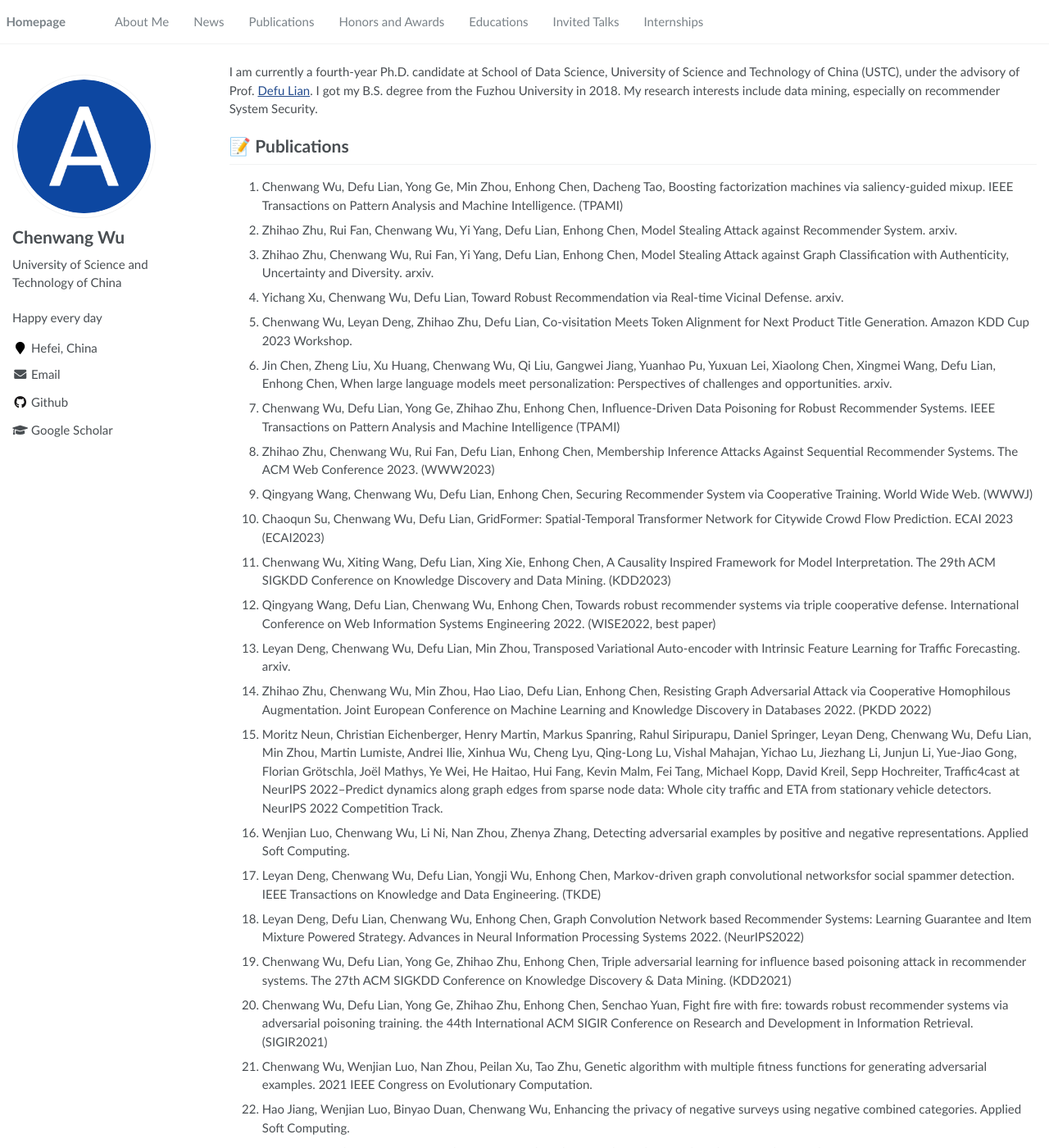
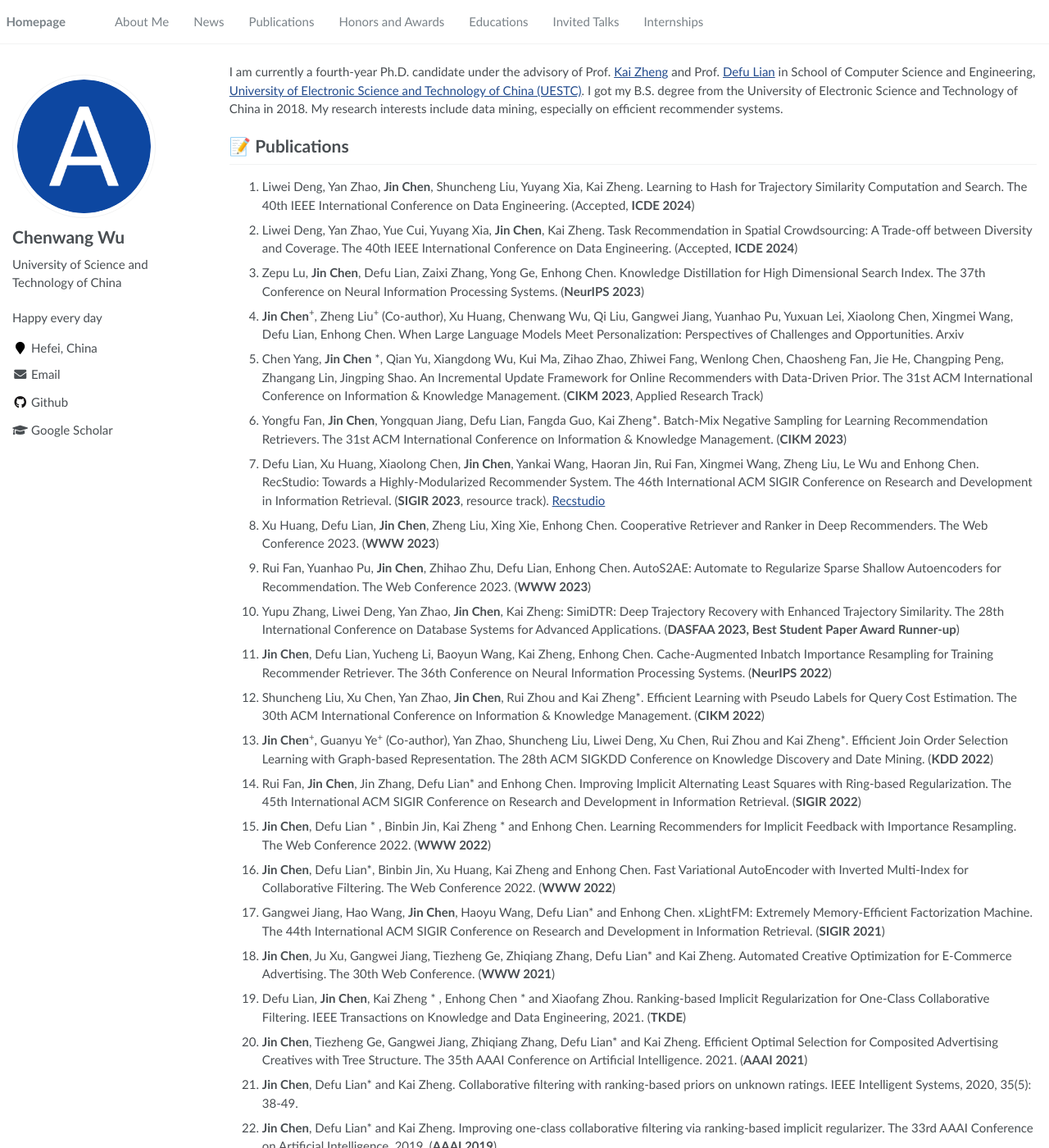
Before and after one commit to Daftstone/Daftstone.github.io, a Jekyll site: the page built from _pages/about.md, in a window 1280 px wide and 1400 px high. Shown: the whole window at 82% size. Built offline with Jekyll 4.4.1, drawn with Linux system fonts in a browser that asks for light colours; some of the changed text lies outside the part shown.

Commit message:
Update about.md

```diff
--- a/_pages/about.md
+++ b/_pages/about.md
@@ -17,67 +17,94 @@ redirect_from:
 
 <span class='anchor' id='about-me'></span>
 
-
-I am currently a fourth-year Ph.D. candidate at School of Data Science, University of Science and Technology of China (USTC), under the advisory of Prof. [Defu Lian](https://faculty.ustc.edu.cn/liandefu). I got my B.S. degree from the Fuzhou University in 2018.
-My research interests include data mining, especially on recommender System Security.
+I am currently a fourth-year Ph.D. candidate under the advisory of Prof. [Kai Zheng](https://zheng-kai.com/) and Prof. [Defu Lian](http://staff.ustc.edu.cn/~liandefu/) in School of Computer Science and Engineering, [University of Electronic Science and Technology of China (UESTC)](https://www.uestc.edu.cn/). I got my B.S. degree from the University of Electronic Science and Technology of China in 2018. My research interests include data mining, especially on efficient recommender systems.
 
 
+
+
+
+<!-- # 🔥 News
+- *2022.02*: &nbsp;🎉🎉 Lorem ipsum dolor sit amet, consectetur adipiscing elit. Vivamus ornare aliquet ipsum, ac tempus justo dapibus sit amet.
+- *2022.02*: &nbsp;🎉🎉 Lorem ipsum dolor sit amet, consectetur adipiscing elit. Vivamus ornare aliquet ipsum, ac tempus justo dapibus sit amet.  -->
+
 # 📝 Publications
-1. Chenwang Wu, Defu Lian, Yong Ge, Min Zhou, Enhong Chen, Dacheng Tao, Boosting factorization machines via saliency-guided mixup. IEEE Transactions on Pattern Analysis and Machine Intelligence. (TPAMI)
-2. Zhihao Zhu, Rui Fan, Chenwang Wu, Yi Yang, Defu Lian, Enhong Chen, Model Stealing Attack against Recommender System. arxiv.
-3. Zhihao Zhu, Chenwang Wu, Rui Fan, Yi Yang, Defu Lian, Enhong Chen, Model Stealing Attack against Graph Classification with Authenticity, Uncertainty and Diversity. arxiv.
-4. Yichang Xu, Chenwang Wu, Defu Lian, Toward Robust Recommendation via Real-time Vicinal Defense. arxiv.
-5. Chenwang Wu, Leyan Deng, Zhihao Zhu, Defu Lian, Co-visitation Meets Token Alignment for Next Product Title Generation. Amazon KDD Cup 2023 Workshop.
-6. Jin Chen, Zheng Liu, Xu Huang, Chenwang Wu, Qi Liu, Gangwei Jiang, Yuanhao Pu, Yuxuan Lei, Xiaolong Chen, Xingmei Wang, Defu Lian, Enhong Chen, When large language models meet personalization: Perspectives of challenges and opportunities. arxiv.
-7. Chenwang Wu, Defu Lian, Yong Ge, Zhihao Zhu, Enhong Chen, Influence-Driven Data Poisoning for Robust Recommender Systems. IEEE Transactions on Pattern Analysis and Machine Intelligence (TPAMI)
-8. Zhihao Zhu, Chenwang Wu, Rui Fan, Defu Lian, Enhong Chen, Membership Inference Attacks Against Sequential Recommender Systems. The ACM Web Conference 2023. (WWW2023)
-9. Qingyang Wang, Chenwang Wu, Defu Lian, Enhong Chen, Securing Recommender System via Cooperative Training. World Wide Web. (WWWJ)
-10. Chaoqun Su, Chenwang Wu, Defu Lian, GridFormer: Spatial-Temporal Transformer Network for Citywide Crowd Flow Prediction. ECAI 2023 (ECAI2023)
-11. Chenwang Wu, Xiting Wang, Defu Lian, Xing Xie, Enhong Chen, A Causality Inspired Framework for Model Interpretation. The 29th ACM SIGKDD Conference on Knowledge Discovery and Data Mining. (KDD2023)
-12. Qingyang Wang, Defu Lian, Chenwang Wu, Enhong Chen, Towards robust recommender systems via triple cooperative defense. International Conference on Web Information Systems Engineering 2022. (WISE2022, best paper)
-13. Leyan Deng, Chenwang Wu, Defu Lian, Min Zhou, Transposed Variational Auto-encoder with Intrinsic Feature Learning for Traffic Forecasting. arxiv.
-14. Zhihao Zhu, Chenwang Wu, Min Zhou, Hao Liao, Defu Lian, Enhong Chen, Resisting Graph Adversarial Attack via Cooperative Homophilous Augmentation. Joint European Conference on Machine Learning and Knowledge Discovery in Databases 2022. (PKDD 2022)
-15. Moritz Neun, Christian Eichenberger, Henry Martin, Markus Spanring, Rahul Siripurapu, Daniel Springer, Leyan Deng, Chenwang Wu, Defu Lian, Min Zhou, Martin Lumiste, Andrei Ilie, Xinhua Wu, Cheng Lyu, Qing-Long Lu, Vishal Mahajan, Yichao Lu, Jiezhang Li, Junjun Li, Yue-Jiao Gong, Florian Grötschla, Joël Mathys, Ye Wei, He Haitao, Hui Fang, Kevin Malm, Fei Tang, Michael Kopp, David Kreil, Sepp Hochreiter, Traffic4cast at NeurIPS 2022–Predict dynamics along graph edges from sparse node data: Whole city traffic and ETA from stationary vehicle detectors. NeurIPS 2022 Competition Track.
-16. Wenjian Luo, Chenwang Wu, Li Ni, Nan Zhou, Zhenya Zhang, Detecting adversarial examples by positive and negative representations. Applied Soft Computing.
-17. Leyan Deng, Chenwang Wu, Defu Lian, Yongji Wu, Enhong Chen, Markov-driven graph convolutional networksfor social spammer detection. IEEE Transactions on Knowledge and Data Engineering. (TKDE)
-18. Leyan Deng, Defu Lian, Chenwang Wu, Enhong Chen, Graph Convolution Network based Recommender Systems: Learning Guarantee and Item Mixture Powered Strategy. Advances in Neural Information Processing Systems 2022. (NeurIPS2022)
-19. Chenwang Wu, Defu Lian, Yong Ge, Zhihao Zhu, Enhong Chen, Triple adversarial learning for influence based poisoning attack in recommender systems. The 27th ACM SIGKDD Conference on Knowledge Discovery & Data Mining. (KDD2021)
-20. Chenwang Wu, Defu Lian, Yong Ge, Zhihao Zhu, Enhong Chen, Senchao Yuan, Fight fire with fire: towards robust recommender systems via adversarial poisoning training. the 44th International ACM SIGIR Conference on Research and Development in Information Retrieval. (SIGIR2021)
-21. Chenwang Wu, Wenjian Luo, Nan Zhou, Peilan Xu, Tao Zhu, Genetic algorithm with multiple fitness functions for generating adversarial examples. 2021 IEEE Congress on Evolutionary Computation.
-22. Hao Jiang, Wenjian Luo, Binyao Duan, Chenwang Wu, Enhancing the privacy of negative surveys using negative combined categories. Applied Soft Computing.
-23. Wenjian Luo, Chenwang Wu, Nan Zhou, Li Ni, Random directional attack for fooling deep neural networks. arxiv.
-24. Yu Chen, Youshen Xia, Chenwang Wu, A crop-based multi-branch network for matching cost computation. CISP-BMEI 2018.
+1. Liwei Deng, Yan Zhao, **Jin Chen**, Shuncheng Liu, Yuyang Xia, Kai Zheng. Learning to Hash for Trajectory Similarity Computation and Search. The 40th IEEE International Conference on Data Engineering. (Accepted, **ICDE 2024**)
+2. Liwei Deng, Yan Zhao, Yue Cui, Yuyang Xia, **Jin Chen**, Kai Zheng. Task Recommendation in Spatial Crowdsourcing: A Trade-off between Diversity and Coverage.  The 40th IEEE International Conference on Data Engineering. (Accepted, **ICDE 2024**)
+3. Zepu Lu, **Jin Chen**, Defu Lian, Zaixi Zhang, Yong Ge, Enhong Chen. Knowledge Distillation for High Dimensional Search Index. The 37th Conference on Neural Information Processing Systems. (**NeurIPS 2023**)
+1. **Jin Chen**<sup>+</sup>, Zheng Liu<sup>+</sup> (Co-author), Xu Huang, Chenwang Wu, Qi Liu, Gangwei Jiang, Yuanhao Pu, Yuxuan Lei, Xiaolong Chen, Xingmei Wang, Defu Lian, Enhong Chen. When Large Language Models Meet Personalization: Perspectives of Challenges and Opportunities. Arxiv
+2. Chen Yang, **Jin Chen** *, Qian Yu, Xiangdong Wu, Kui Ma, Zihao Zhao, Zhiwei Fang, Wenlong Chen, Chaosheng Fan, Jie He, Changping Peng, Zhangang Lin, Jingping Shao. An Incremental Update Framework for Online Recommenders with Data-Driven Prior. The 31st ACM International Conference on Information & Knowledge Management. (**CIKM 2023**, Applied Research Track)
+2. Yongfu Fan, **Jin Chen**, Yongquan Jiang, Defu Lian, Fangda Guo, Kai Zheng*. Batch-Mix Negative Sampling for Learning  Recommendation Retrievers. The 31st ACM International Conference on Information & Knowledge Management. (**CIKM 2023**)
+1. Defu Lian, Xu Huang, Xiaolong Chen, **Jin Chen**, Yankai Wang, Haoran Jin, Rui Fan, Xingmei Wang, Zheng Liu, Le Wu and Enhong Chen. RecStudio: Towards a Highly-Modularized Recommender System. The 46th International ACM SIGIR Conference on Research and Development in Information Retrieval. (**SIGIR 2023**, resource track). [Recstudio](https://github.com/ustcml/RecStudio)
+1. Xu Huang, Defu Lian, **Jin Chen**, Zheng Liu, Xing Xie, Enhong Chen. Cooperative Retriever and Ranker in Deep Recommenders. The Web Conference 2023. (**WWW 2023**)
+1. Rui Fan, Yuanhao Pu, **Jin Chen**, Zhihao Zhu, Defu Lian, Enhong Chen. AutoS2AE: Automate to Regularize Sparse Shallow Autoencoders for Recommendation. The Web Conference 2023. (**WWW 2023**)
+2. Yupu Zhang, Liwei Deng, Yan Zhao, **Jin Chen**, Kai Zheng: SimiDTR: Deep Trajectory Recovery with Enhanced Trajectory Similarity. The 28th International Conference on Database Systems for Advanced Applications. (**DASFAA 2023, Best Student Paper Award Runner-up**)
+3. **Jin Chen**, Defu Lian, Yucheng Li, Baoyun Wang, Kai Zheng, Enhong Chen. Cache-Augmented Inbatch Importance Resampling for Training Recommender Retriever. The 36th Conference on Neural Information Processing Systems. (**NeurIPS 2022**)
+4. Shuncheng Liu, Xu Chen, Yan Zhao, **Jin Chen**, Rui Zhou and Kai Zheng*. Efficient Learning with Pseudo Labels for Query Cost Estimation. The 30th ACM International Conference on Information & Knowledge Management. (**CIKM 2022**)
+5. **Jin Chen**<sup>+</sup>, Guanyu Ye<sup>+</sup> (Co-author), Yan Zhao, Shuncheng Liu, Liwei Deng, Xu Chen, Rui Zhou and Kai Zheng*. Efficient Join Order Selection Learning with Graph-based Representation. The 28th ACM SIGKDD Conference on Knowledge Discovery and Date Mining. (**KDD 2022**)
+6. Rui Fan, **Jin Chen**, Jin Zhang, Defu Lian* and Enhong Chen. Improving Implicit Alternating Least Squares with Ring-based Regularization. The 45th International ACM SIGIR Conference on Research and Development in Information Retrieval. (**SIGIR 2022**)
+7. **Jin Chen**, Defu Lian * , Binbin Jin, Kai Zheng * and Enhong Chen. Learning Recommenders for Implicit Feedback with Importance Resampling. The Web Conference 2022. (**WWW 2022**)
+8. **Jin Chen**, Defu Lian*, Binbin Jin, Xu Huang, Kai Zheng and Enhong Chen. Fast Variational AutoEncoder with Inverted Multi-Index for Collaborative Filtering. The Web Conference 2022. (**WWW 2022**)
+9. Gangwei Jiang, Hao Wang, **Jin Chen**, Haoyu Wang, Defu Lian* and Enhong Chen. xLightFM: Extremely Memory-Efficient Factorization Machine. The 44th International ACM SIGIR Conference on Research and Development in Information Retrieval. (**SIGIR 2021**)
+10. **Jin Chen**, Ju Xu, Gangwei Jiang, Tiezheng Ge, Zhiqiang Zhang, Defu Lian* and Kai Zheng. Automated Creative Optimization for E-Commerce Advertising. The 30th Web Conference. (**WWW 2021**)
+11. Defu Lian, **Jin Chen**, Kai Zheng * , Enhong Chen *  and Xiaofang Zhou. Ranking-based Implicit Regularization for One-Class Collaborative Filtering. IEEE Transactions on Knowledge and Data Engineering, 2021. (**TKDE**)
+12. **Jin Chen**, Tiezheng Ge, Gangwei Jiang, Zhiqiang Zhang, Defu Lian* and Kai Zheng. Efficient Optimal Selection for Composited Advertising Creatives with Tree Structure. The 35th AAAI Conference on Artificial Intelligence. 2021. (**AAAI 2021**)
+13. **Jin Chen**, Defu Lian* and Kai Zheng. Collaborative filtering with ranking-based priors on unknown ratings. IEEE Intelligent Systems, 2020, 35(5): 38-49.
+14. **Jin Chen**, Defu Lian* and Kai Zheng. Improving one-class collaborative filtering via ranking-based implicit regularizer. The 33rd AAAI Conference on Artificial Intelligence. 2019. (**AAAI 2019**)
+
+&emsp; &emsp; &emsp; &emsp; **Note**: * indicates the corresponding author
+
+# 📖 Educations
+
+- *2014.09 - 2018.06*, School of Computer Science and Engineering, University of Electronic Science and Technology of China, Bachelor.
+- *2020.09 - 2023.12 (expected)*, School of Computer Science and Engineering, University of Electronic Science and Technology of China, Ph.D. student.
+
+# 💻 Internships
+
+- *2019.10 - 2020.10*, Alimama, Alibab Group, Beijing, China.
+  - Online Advertising Creative Optimization
+  - Mentor: [Tiezheng Ge](https://scholar.google.com/citations?user=db5ZTlMAAAAJ&hl=en)
 
 # 🎖 Honors and Awards
-- *2023.07* KDD CUP 2023 Track 3: Next Product Generation - **Second Place**
-- *2022.11* NeurIPS-2022 Traffic4cast Track 1: Congestion Classes Prediction - **First Place**
-- *2022.11* NeurIPS-2022 Traffic4cast Track 2: Travel Time Prediction - **First Place**
-- *2021.10* National Scholarship
-- *2021.07* KDD CUP 2021 Track 1: Multi-Dataset Time Series Anomaly Detection - **Ninth Place**
-- *2020.07* KDD CUP 2020 Track 2: Graph Adversarial Attack & Defense - **Third Place**
-- *2018, 2019, 2021, 2023* The First-Class Scholarship
-- *2020, 2022* The Second-Class Scholarship
 
-# 📖 Educations
-- *2020.09 - 2024.06 (now)*, Ph.D. student, School of Data Science, University of Science and Technology of China. Advised by Prof. Defu Lian.
-- *2018.09 - 2020.06*, Master, School of Computer Science and Technology, University of Science and Technology of China. Advised by Prof. Wenjian Luo.
-- *2014.09 - 2018.06*, Bachelor, College of Mathematics and Computer Science, Fuzhou University.
+- National Scholarship, 2022
+- UESTC Academic Newcomer Award, 2022
+- First-class People's Scholarship (2019, 2021, 2022)
+- Alibaba’s Excellent Research Intern, 2020
+- AAAI 2019 Travel Award
 
-# 💻 Internships
-- *2022.06 - 2023.06*, Social computing Group, Microsoft Research Asia.
-  - Design a fast and reliable interpretable method for black box models
-  - Assess higher-order thinking of GPT based on psychological technology
-  - Mentor: [Xiting Wang](https://scholar.google.com.hk/citations?user=urC8meQAAAAJ)
+# ⏳ Professional Services
 
-# 💬 Professional Services
-- PC member, KDD 2024, 2023
-- PC member, AAAI 2023
-- PC member, CIKM 2023, 2022
-- PC member, SDM, 2023
-- PC member, ECML-PKDD 2023
-- PC member, WWW 2022
-- Reviewer of IEEE Transactions on Knowledge and Data Engineering
-- Reviewer of ACM Transactions on Information Systems
-- Reviewer of World Wide Web Journal
-- Reviewer of Journal of Computer Research and Development
-- Reviewer of Journal of Data Science and Analytics
+#### Program Committee Members
+- PC member, KDD 2023
+- PC member, AAAI 2021, 2022, 2023, 2024
+- PC member, IJCAI 2022, 2023
+- PC member, CIKM 2022, 2023
+- PC member, ECML-PKDD 2022, 2023
+- Sub-Reviewer, WWW 2022
+- Sub-Reviewer, Recsys 2023
+- PC member, BDMS@DASFAA 2023
+
+#### Journal Invited Reviewer
+- ACM Transactions on Information Systems (TOIS)
+- Journal of Data & Knowledge Engineering
+- Journal of Data Science and Analytics
+
+<!-- # 📆 Research Experience
+
+#### Ranking-based Implicit Regularization for One-class collaborative filtering
++ Propose a ranking-based regularizer for one-class collaborative filtering by hypothesizing that users’ preference scores for uninteracted items should not deviate a lot from each other.
++ The research has been accepted by AAAI 2019, TKDE 2021.
+
+#### Advertising Creative Optimization <font size="3">(Alibaba Innovative Research, Alimama Group) </font>
++ Lead and accomplish the research of online advertising creative optimization.
++ Deploy the algorithm in the production environment and increase CTR by 5%.
++ The research has been accepted by AAAI 2021, WWW 2021.
+
+#### Dynamic Negative Sampling for Recommender Systems
++ Propose a dynamic sampler via inverted multi-index. The research has been accepted by WWW 2022.
++ Design an importance resampling based sampler. The research has been accepted by WWW 2022.
++ Propose a Cache-Augmented Inbatch Importance Resampling for training recommender retrievers. The research has been submitted to NeurIPS 2022.
+
+#### Join Order Selection for Database Optimizer <font size="3"> (Huawei Cloud Database Innovation Lab) </font>
++ Lead and accomplish the research of RL-based Join Order Selection.
++ The research has been accepted by KDD 2022. -->
```
